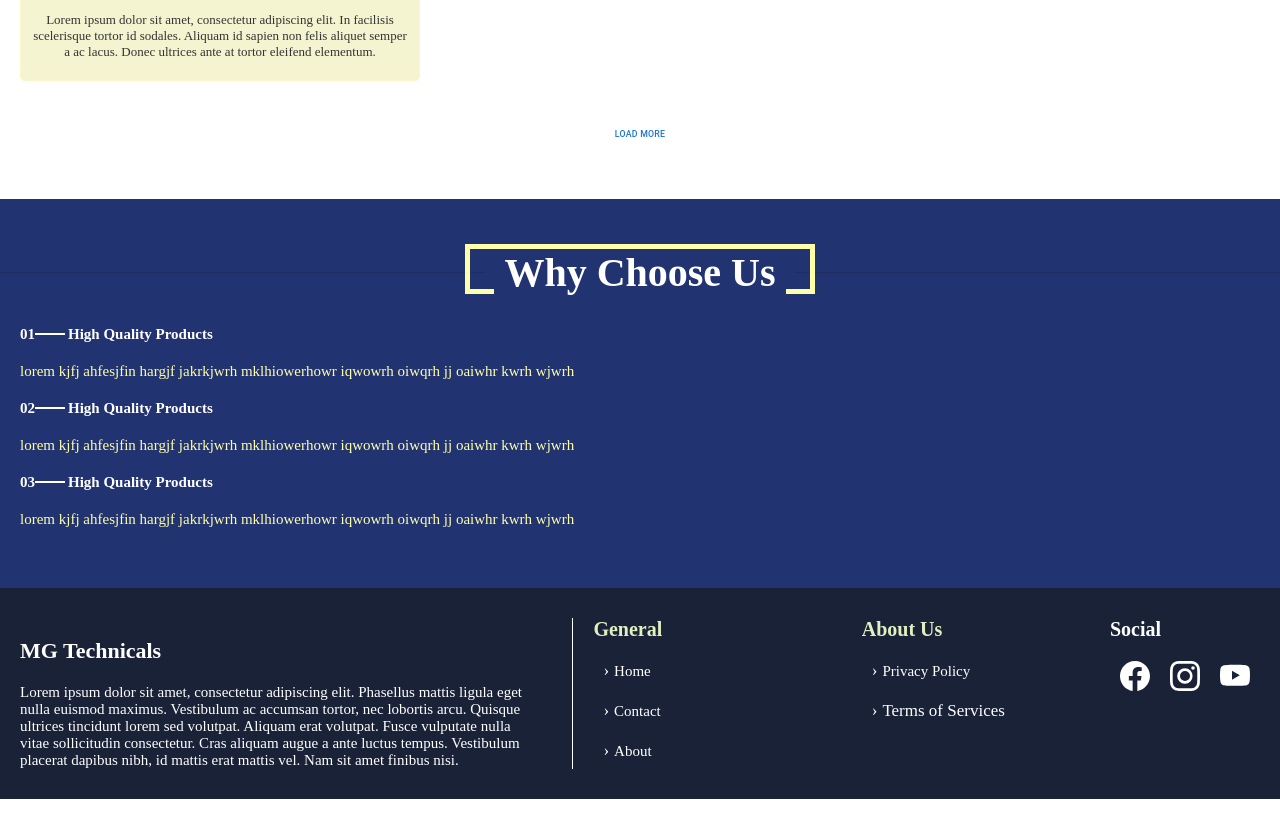
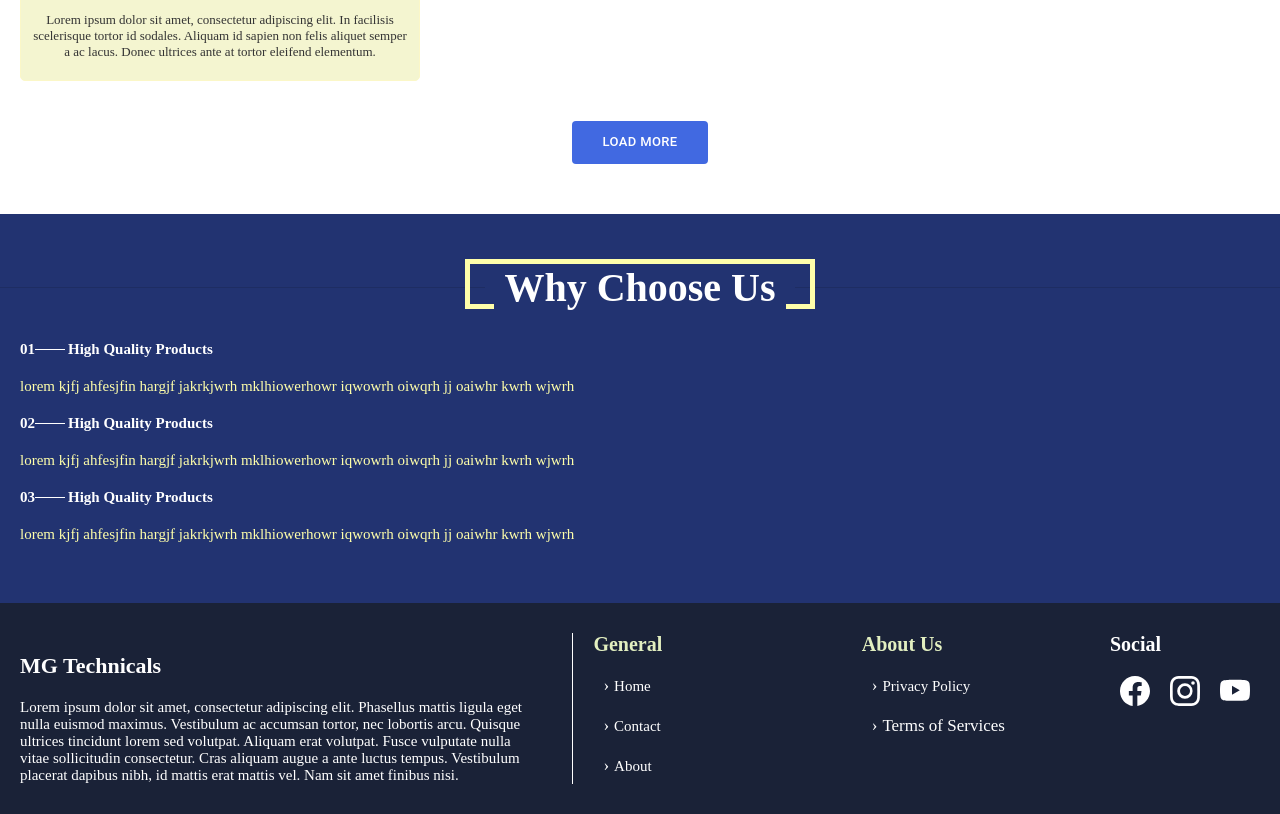
Before and after one commit to SuryanshPandeyy/mgtechnical, a Next.js app: page / in a window 1280 px wide. Shown: the part 920-1734 px from the top of the page. Built offline with nearby package versions, Linux system fonts and the light colour scheme; a web font is replaced by a local one.

Commit message:
changes button design

```diff
--- a/styles/Home.module.css
+++ b/styles/Home.module.css
@@ -336,14 +336,14 @@
   color: #333;
 }
 
-.serviceBtn {
+a.serviceBtn {
   background-color: royalblue;
   color: #fff;
   padding: 1rem 3rem;
   font-size: 1.3rem;
 }
 
-.serviceBtn:hover {
+a.serviceBtn:hover {
   background-color: royalblue;
 }
 
```
